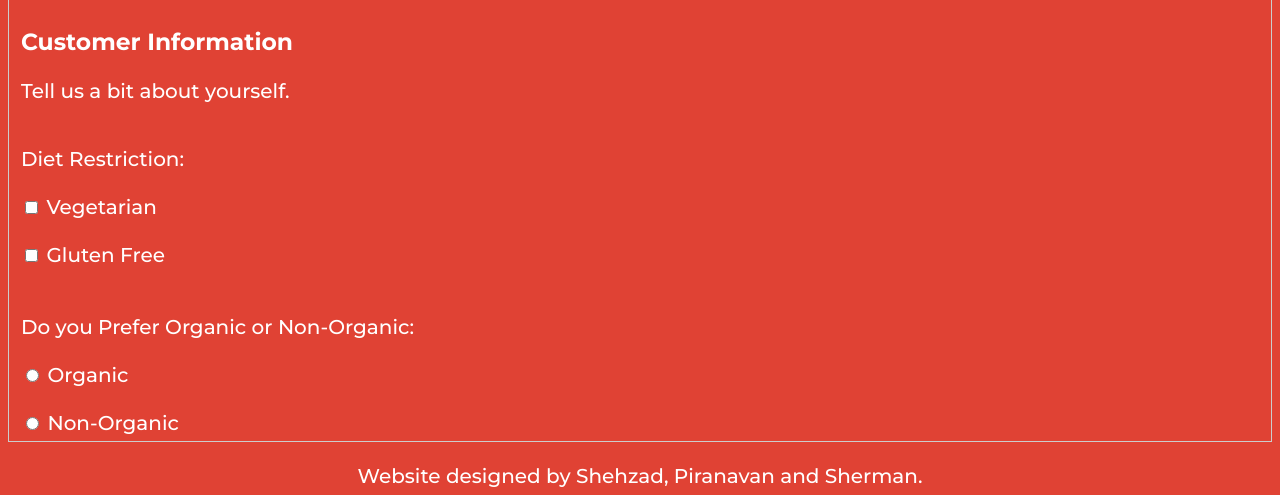
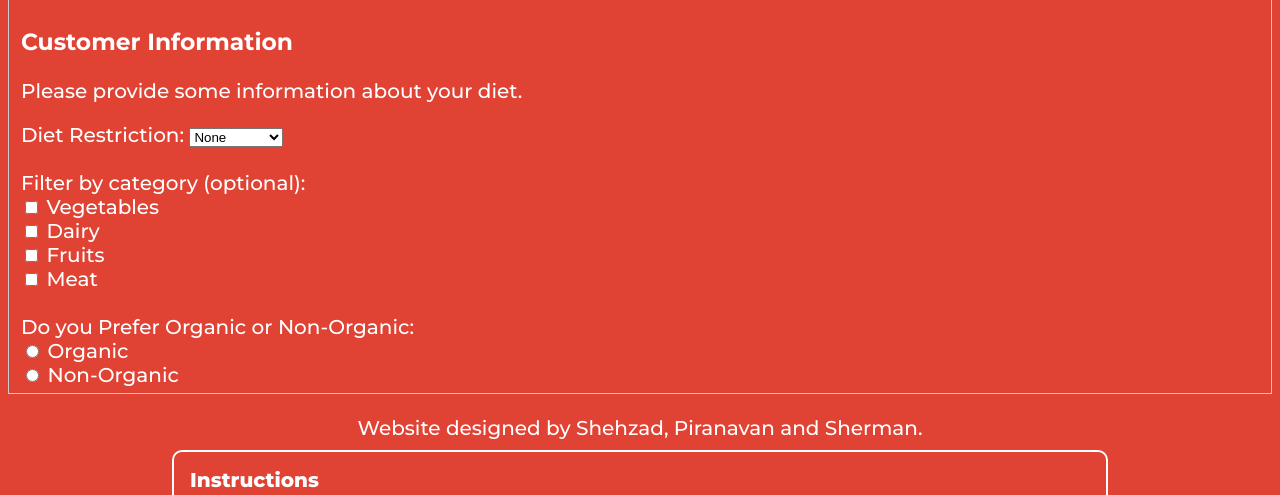
Before and after one commit to sherman-0477/SEG3125-Lab2-Group8, a plain HTML site: page index.html in a window 1280 px wide. Both pictures are taken after a click on the button "Customer". Shown: the part 235-730 px from the top of the page. Drawn offline with Linux system fonts and the light colour scheme.

Commit message:
Update index.html
Added dropdown + filtering by categories

```diff
--- a/index.html
+++ b/index.html
@@ -25,21 +25,34 @@
 <!-- Tab content -->
 <div id="Client" class="tabcontent">
   <h3>Customer Information</h3>
-  <p>Tell us a bit about yourself.</p><br>
+  <p>Please provide some information about your diet.</p>
 	<!-- used this website to help learn with making labels https://www.w3schools.com/tags/tag_label.asp -->
   <!-- used this to learn how to use br statements https://www.youtube.com/watch?v=Romw2Oes8mg-->
-   <label> Diet Restriction:</label><br><br>
+   <label> Diet Restriction:</label>
+   <select name="diet">
+      <option value="None" onchange="populateListProductChoices('displayProduct')">None</option>
+      <option value="Vegetarian" onchange="populateListProductChoices('displayProduct')">Vegetarian</option>
+      <option value="GlutenFree" onchange="populateListProductChoices('displayProduct')">Gluten-Free</option>
+    </select><br><br>
 
-   <input type="checkbox" name="diet" value="Vegetarian" onchange="populateListProductChoices('displayProduct')">
-   <label for="vegetarian">Vegetarian</label><br><br>
+  <label>Filter by category (optional):</label><br>
 
-   <input type="checkbox" name="diet" value="GlutenFree" onchange="populateListProductChoices('displayProduct')">
-   <label for="gluten">Gluten Free</label><br><br><br>
+   <input type="checkbox" name="category" value="Vegetable" onchange="populateListProductChoices('displayProduct')">
+   <label for="vegetablesCategory">Vegetables</label><br>
 
-   <label for="organicOption"> Do you Prefer Organic or Non-Organic:</label><br><br>
+   <input type="checkbox" name="category" value="Dairy" onchange="populateListProductChoices('displayProduct')">
+   <label for="dairyCategory">Dairy</label><br>
+
+   <input type="checkbox" name="category" value="Fruits" onchange="populateListProductChoices('displayProduct')">
+   <label for="fruitsCategory">Fruits</label><br>
+
+   <input type="checkbox" name="category" value="Meat" onchange="populateListProductChoices('displayProduct')">
+   <label for="meatCategory">Meat</label><br><br>
+
+   <label for="organicOption"> Do you Prefer Organic or Non-Organic:</label><br>
 
    <input type="radio" name="organicOption" value="Organic" onchange="populateListProductChoices('displayProduct')">
-   <label for="organic">Organic</label><br><br>
+   <label for="organic">Organic</label><br>
 
    <input type="radio" name="organicOption" value="Non-Organic" onchange="populateListProductChoices('displayProduct')">
    <label for="nonOrganic">Non-Organic</label><br>
```
